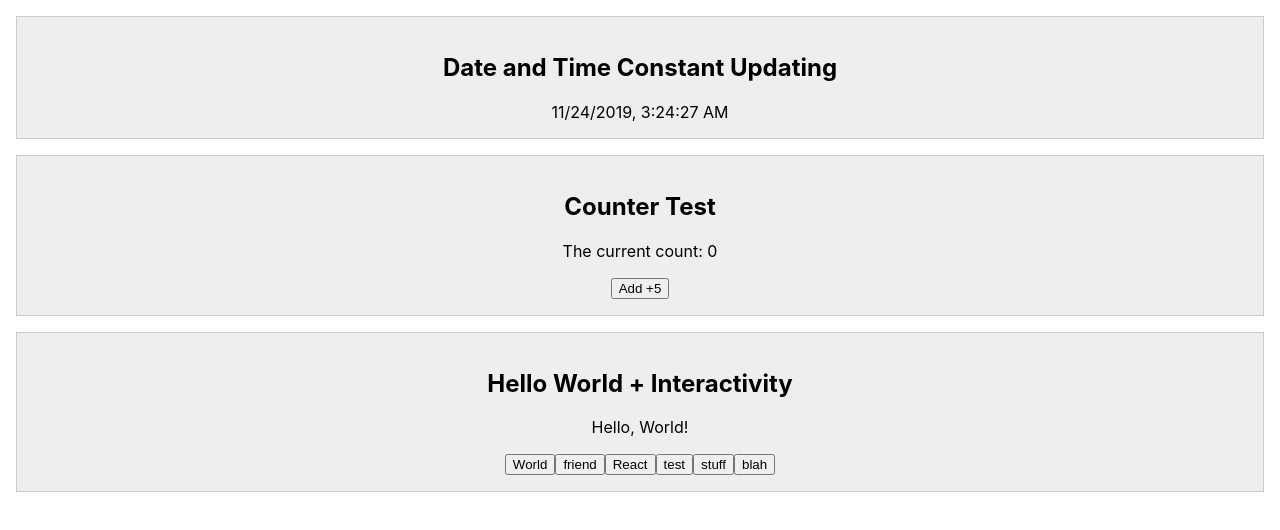
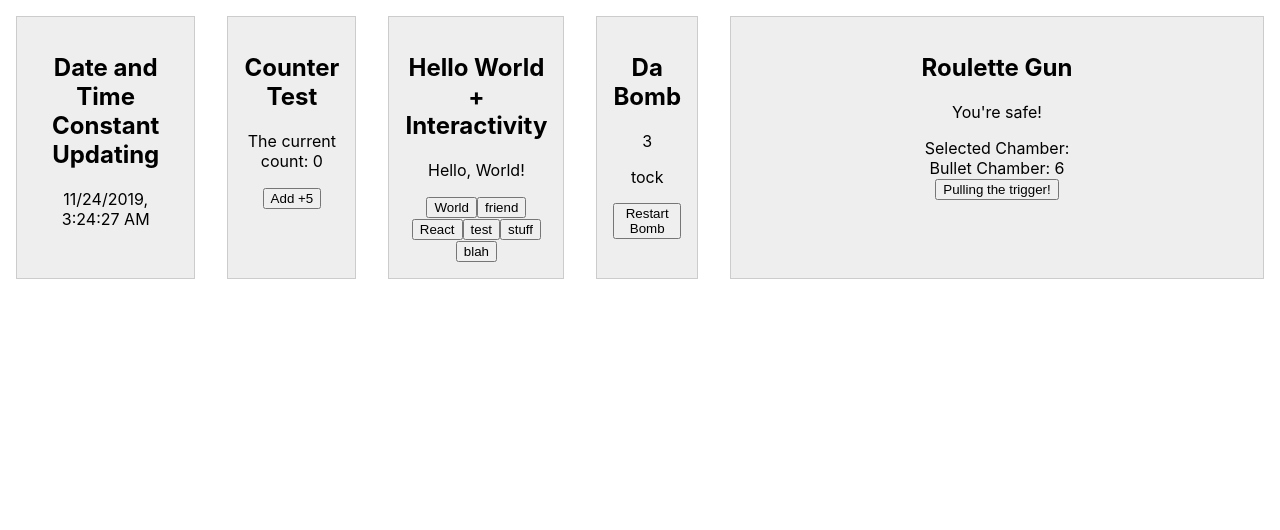
Before and after one commit to sinsys/state-drills, a React (Create React App) app: page / in a window 1280 px wide. Shown: the top 530 px of the page. Built offline with nearby package versions, Linux system fonts and the light colour scheme.

Commit message:
Completed RouletteGun component

```diff
--- a/src/App.css
+++ b/src/App.css
@@ -1,5 +1,6 @@
 .App {
   text-align: center;
+  display: flex;
 }
 
 .App-logo {
--- a/src/App.js
+++ b/src/App.js
@@ -4,6 +4,8 @@ import './App.css';
 import TheDate from './components/TheDate/TheDate';
 import Counter from './components/Counter/Counter';
 import HelloWorld from './components/HelloWorld/HelloWorld';
+import Bomb from './components/Bomb/Bomb';
+import RouletteGun from './components/RouletteGun/RouletteGun';
 
 function App() {
   return (
@@ -13,8 +15,9 @@ function App() {
     		count={123}
     		step={5}
     	/>
-    	<HelloWorld
-    	/>
+    	<HelloWorld />
+        <Bomb />
+        <RouletteGun />
     </div>
   );
 }
--- a/src/components/Bomb/Bomb.js
+++ b/src/components/Bomb/Bomb.js
@@ -2,18 +2,68 @@ import React from 'react';
 import './Bomb.css';
 
 class Bomb extends React.Component {
-	static defaultProps = {};
+	static defaultProps = {
+		timerStrings: ["tick", "tock"],
+		counter: 8
+	};
 
 	constructor(props){
 		super(props);
 		this.state = {
+			counter: this.props.counter
+		}
+	}
 
+	componentDidMount() {
+		this.startBomb();
+	}
+
+	componentWillUnmount() {
+		clearInterval(this.interval);
+	}
+
+	displayText() {
+		const {counter} = this.state;
+		if(counter <= 0) {
+			clearInterval(this.interval);
+			return "BOOM!!!!!";
 		}
+		if(counter % 2 === 0){
+			return this.props.timerStrings[0];
+		} else if(counter % 2 === 1){
+			return this.props.timerStrings[1];
+		}
+	}
+
+	restartBomb() {
+		if(this.interval){
+			clearInterval(this.interval);
+		}
+		this.setState({
+			counter: 8
+		})
+		this.startBomb();
+	}
+
+	startBomb() {
+		this.interval = setInterval(() => {
+			this.setState({
+				counter: this.state.counter -1
+			})
+		}, 1000)
 	}
 
 	render() {
 		return (
-			<div />
+			<div>
+				<h2>Da Bomb</h2>
+				<p>{this.state.counter}</p>
+				<p>{this.displayText()}</p>
+				<button
+					onClick={() => this.restartBomb()}>
+					Restart Bomb
+				</button>
+			</div>
 		)
 	}
 }
--- /dev/null
+++ b/src/components/RouletteGun/RouletteGun.css
@@ -0,0 +1,3 @@
+.RouletteGun-wrapper {
+	min-width: 500px;
+}
--- /dev/null
+++ b/src/components/RouletteGun/RouletteGun.js
@@ -0,0 +1,64 @@
+import React from 'react';
+import './RouletteGun.css';
+
+class RouletteGun extends React.Component {
+	static defaultProps = {
+		statusValues: ["Spinning the chamber and pulling the trigger!", "You're safe!", "BANG!!!!"],
+		bulletsInChamber: 8,
+		selectedChamber: Math.ceil(Math.random() * 8)
+	}
+
+	constructor(props){
+		super(props);
+		this.state = {
+			statusText: this.props.statusValues[1],
+			spinningTheChamber: false,
+			chamber: null
+		};
+	}
+
+	componentWillUnmount() {
+		clearTimeout(this.timeout);
+	}
+
+	pullTrigger = () => {
+		this.setState({
+			spinningTheChamber: true
+		})
+		const randomChamber = Math.ceil(Math.random() * 8);
+		this.timeout = setTimeout(() => {
+			this.setState({
+				chamber: randomChamber,
+				spinningTheChamber: false
+			})
+		}, 2000);
+	}
+
+	updateText() {
+		const {chamber, spinningTheChamber} = this.state;
+		const {selectedChamber} = this.props;
+		if(spinningTheChamber) {
+			return this.props.statusValues[0];
+		} else if(chamber !== selectedChamber) {
+			return this.props.statusValues[1];
+		} else {
+			return this.props.statusValues[2];
+		}
+	}
+	render() {
+		return (
+			<div className="RouletteGun-wrapper">
+				<h2>Roulette Gun</h2>
+				<p>{this.updateText()}</p>
+				<div>Selected Chamber: {this.state.chamber}</div>
+				<div>Bullet Chamber: {this.props.selectedChamber}</div>
+				<button
+					onClick={this.pullTrigger}>
+					Pulling the trigger!
+				</button>
+			</div>
+		)
+	}
+}
+
+export default RouletteGun;
```
Also changed, not shown: src/components/Counter/Counter.js (+1 -33 lines), 1 other file (tests, documents, lock files or other folders).
